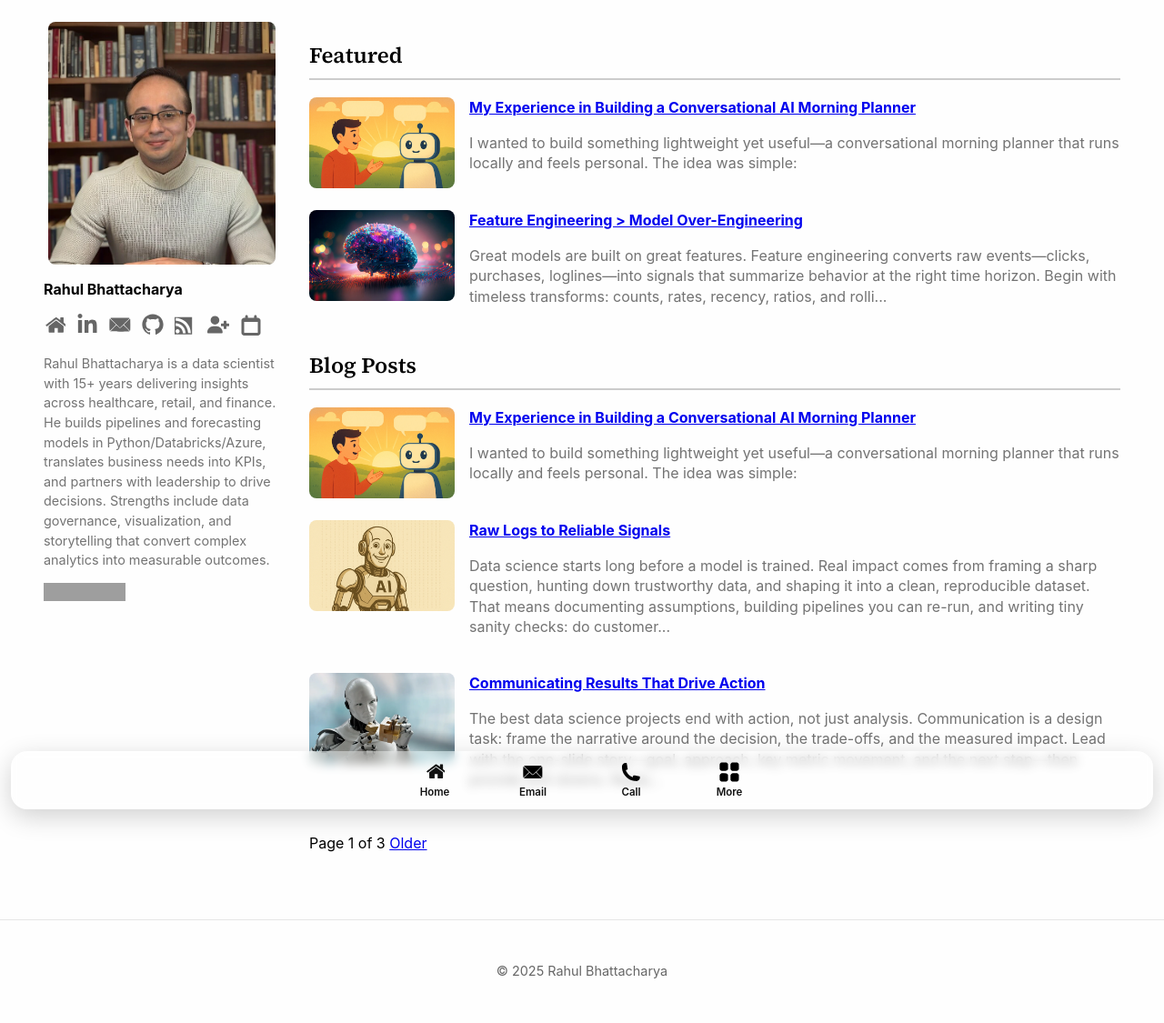
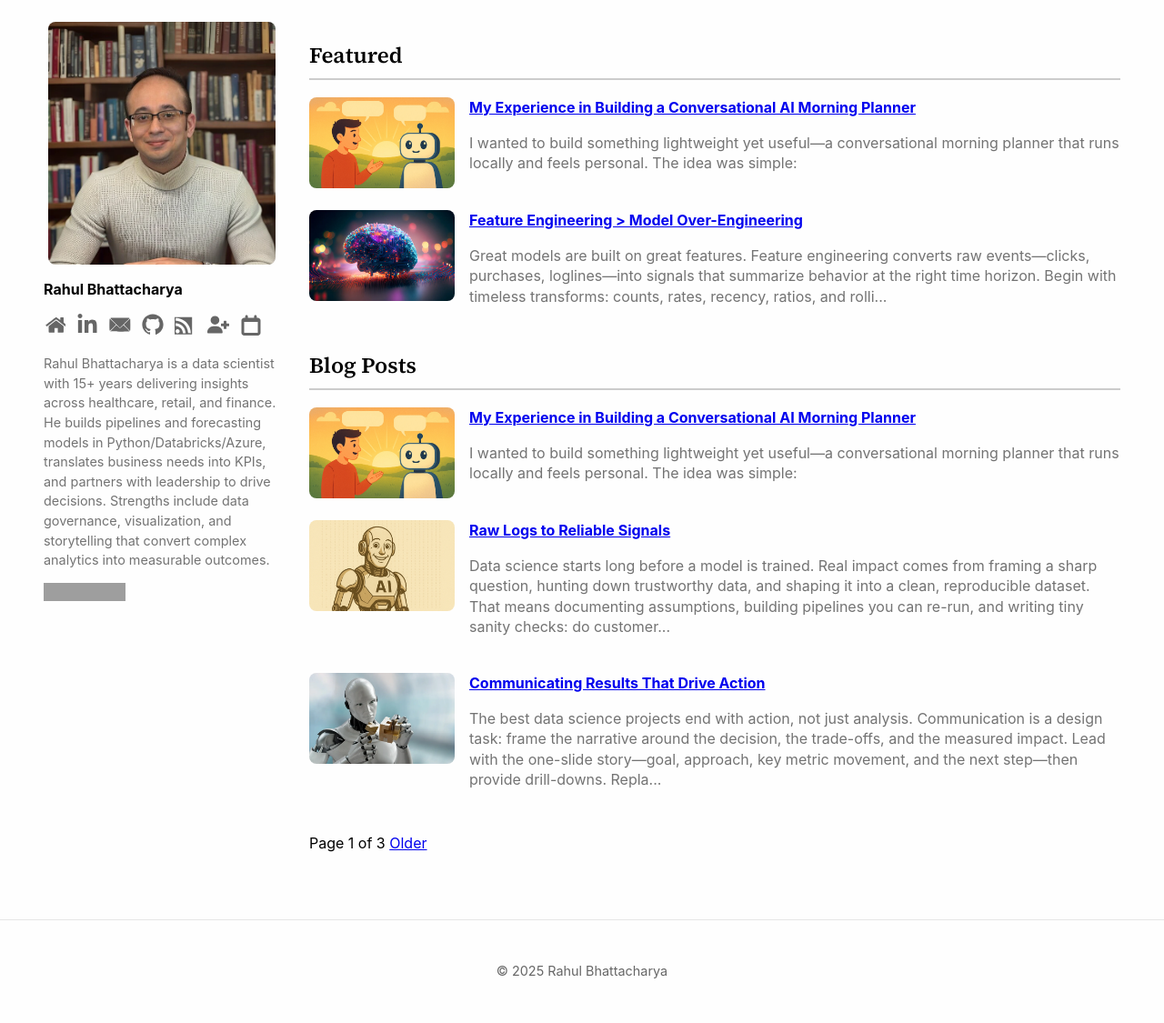
Before and after one commit to RahulBhattacharya1/RahulBhattacharya1.github.io, a Jekyll site: the page built from index.html, in a window 1280 px wide. Shown: the whole page at 91% size. Built offline with Jekyll 4.4.1, drawn with Linux system fonts in a browser that asks for light colours; the list of posts is cut into pages by our own code; grey boxes are pictures that could not be loaded.

Commit message:
Update main.scss

```diff
--- a/assets/css/main.scss
+++ b/assets/css/main.scss
@@ -536,195 +536,138 @@
   }
 }
 
-/* ──────────────────────────── */
-/*  Scroll-direction bottom nav */
-/* ──────────────────────────── */
+/* ===========================
+   Mobile Bottom Bar (Unified)
+   =========================== */
 
+/* Vars */
 :root{
   --bar-height: 64px;
-  --bar-radius: 14px;
-  --bar-bg: rgba(255,255,255,0.68);
-  --bar-bg-up: var(--bar-bg);         /* match the down-bar */
+  --bar-radius: 18px;
   --bar-blur: 10px;
-  --bar-shadow: 0 8px 28px rgba(0,0,0,0.18);
-  --z-bottomnav: 10010;               /* same layer as .mobile-glassbar */
+  --tabs-min: 84px;      /* min width for each tile */
+  --tabs-gap: 12px;
+}
+@media (max-width: 768px){
+  :root{ --bar-height: 58px; }
 }
 
+/* Containers: identical layout, no transforms (avoid subpixel shifts) */
+.mobile-glassbar,
 .bottom-nav{
   position: fixed;
   left: 0; right: 0; bottom: 0;
-  z-index: var(--z-bottomnav);
-  display: flex; align-items: center; justify-content: space-around;
+  z-index: 10020;
+  box-sizing: border-box;
+  isolation: isolate;                 /* own stacking context */
+  display: grid;
+  grid-auto-flow: column;
+  grid-auto-columns: minmax(var(--tabs-min), max-content);
+  justify-content: center;            /* center the whole row */
+  align-items: center;
+  gap: var(--tabs-gap);
   height: calc(var(--bar-height) + env(safe-area-inset-bottom));
-  padding: 10px 14px calc(10px + env(safe-area-inset-bottom));
-  border-top-left-radius: var(--bar-radius);
-  border-top-right-radius: var(--bar-radius);
-  margin: 0 auto;
-  max-width: 1100px;
-  box-shadow: none;
-  pointer-events: auto;
-  transition: transform 220ms ease, opacity 220ms ease, background-color 220ms ease;
-}
-
-/* Make the UP bar use the same safe-area padding as .mobile-glassbar */
-.bottom-nav.bottom-nav--up{
   padding: 10px max(16px, env(safe-area-inset-left))
            calc(10px + env(safe-area-inset-bottom))
            max(16px, env(safe-area-inset-right));
+  margin: 0 auto;
+  background: transparent;
+  color: #111;
+  pointer-events: auto;
+  transition: opacity 220ms ease;
 }
 
-/* The pill behind the UP bar’s buttons */
+/* Single glass “pill” behind buttons (same for both bars) */
+.mobile-glassbar::before,
 .bottom-nav--up::before{
-  content:"";
+  content: "";
   position: absolute;
   left: 12px; right: 12px;
   bottom: calc(10px + env(safe-area-inset-bottom));
-  height: var(--bar-height);   /* 64px desktop, 58px on mobile via :root */
-  border-radius: 18px;
+  height: var(--bar-height);
+  border-radius: var(--bar-radius);
   background: rgba(255,255,255,.4);
   backdrop-filter: saturate(180%) blur(6px);
   -webkit-backdrop-filter: saturate(180%) blur(6px);
   box-shadow: 0 8px 28px rgba(0,0,0,.18);
   pointer-events: none;
-  z-index: 0;
+  z-index: 0;                          /* behind buttons */
 }
 
-/* Ensure icons/text are above the pill */
-.bottom-nav--up .bar-btn{
+/* Buttons: identical between bars */
+.mobile-glassbar .bar-btn,
+.bottom-nav .bar-btn{
   position: relative;
-  z-index: 1;
-}
-
-/* Make buttons/links/icons inherit the bar’s color on both bars */
-.bottom-nav .bar-btn,
-.bottom-nav .bar-btn:link,
-.bottom-nav .bar-btn:visited { color: inherit; text-decoration: none; }
-
-.bottom-nav .bar-btn svg { fill: currentColor; }
-
-.bottom-nav--down{
-  background: transparent;   /* match UP bar: rely on the glass pill */
-  color: #1a1a1a;
-}
-
-.bottom-nav--up{
-  position: fixed; /* already inherited, but explicit is fine */
-  isolation: isolate;          /* its own stacking context */
-  background: transparent;     /* keep the bar itself clear */
-  color: #111;
-  opacity: 0;
-  transform: translateY(8px);
-  pointer-events: none;
-  z-index: 10020;              /* above page */
-}
-
-.is-scrolling-up .mobile-glassbar {
-  display: none !important;
-}
-
-.is-scrolling-down .mobile-glassbar{
-  opacity: 1;
-  transform: translateY(0);
-  pointer-events: auto;
-}
-
-.is-scrolling-up .bottom-nav--up{
-  opacity: 1;
-  transform: translateY(0);
-  pointer-events: auto;
-}
-.is-scrolling-up .bottom-nav--down{
-  opacity: 0;
-  transform: translateY(8px);
-  pointer-events: none;
-}
-
-.is-scrolling-down .bottom-nav--down{
-  opacity: 1;
-  transform: translateY(0);
-  pointer-events: auto;
-}
-.is-scrolling-down .bottom-nav--up{
-  opacity: 0;
-  transform: translateY(8px);
-  pointer-events: none;
-}
-
-@media (prefers-reduced-transparency: reduce){
-  .bottom-nav{
-    backdrop-filter: none;
-    -webkit-backdrop-filter: none;
-  }
-  .bottom-nav--down,
-  .bottom-nav--up{ background: rgba(255,255,255,0.92); }
-}
-
-@media (max-width: 768px){
-  :root{ --bar-height: 58px; }
-}
-
-/* Make UP and DOWN bars look identical */
-.mobile-glassbar .bar-btn,
-.bottom-nav .bar-btn {
+  z-index: 1;                           /* above the pill */
+  box-sizing: border-box;
   display: inline-flex;
   flex-direction: column;
   align-items: center;
   justify-content: center;
   gap: 6px;
   height: var(--bar-height);
-  margin: 0 6px;
+  padding: 0 6px;
+  min-width: var(--tabs-min);
   border-radius: 14px;
-  font-size: 11.5px;   /* match DOWN bar */
-  font-weight: 600;    /* match DOWN bar */
+  text-decoration: none;
+  color: inherit;
+  font-size: 11.5px;
+  font-weight: 600;
   line-height: 1;
+  -webkit-tap-highlight-color: transparent;
 }
+.mobile-glassbar .bar-btn:link,
+.mobile-glassbar .bar-btn:visited,
+.bottom-nav .bar-btn:link,
+.bottom-nav .bar-btn:visited{ color: inherit; text-decoration: none; }
 
 .mobile-glassbar .bar-btn span,
-.bottom-nav .bar-btn span {
-  display: block;      /* avoid baseline weirdness */
+.bottom-nav .bar-btn span{
+  display: block; /* avoid baseline/line-box quirks */
 }
 
 .mobile-glassbar .bar-btn svg,
-.bottom-nav .bar-btn svg {
-  width: 22px;
-  height: 22px;
-  display: block;
-  fill: currentColor;
+.bottom-nav .bar-btn svg{
+  width: 22px; height: 22px; display: block; fill: currentColor;
 }
 
-/* --- Fix: lock Home position the same in both bars --- */
-.mobile-glassbar,
-.bottom-nav {
-  justify-content: center !important;   /* stop space-around shifting */
-  gap: 12px;                             /* consistent spacing between icons */
+/* Active “pill” for a selected tab (optional) */
+.mobile-glassbar .bar-btn.is-active{
+  background: #fff;
+  box-shadow: 0 6px 16px rgba(0,0,0,.12);
+  color: #f97316;
 }
 
-/* Match horizontal padding (and safe areas) on both bars */
-.bottom-nav {
-  max-width: none; /* no narrower container */
-  padding: 10px max(16px, env(safe-area-inset-left))
-           calc(10px + env(safe-area-inset-bottom))
-           max(16px, env(safe-area-inset-right));
+/* Visibility switching without translate() (prevents horizontal nudge) */
+.bottom-nav--up{
+  opacity: 0;
+  visibility: hidden;
+  pointer-events: none;
+}
+.is-scrolling-up .mobile-glassbar{ display: none !important; } /* hide the DOWN bar entirely */
+.is-scrolling-up .bottom-nav--up{
+  opacity: 1;
+  visibility: visible;
+  pointer-events: auto;
+}
+.is-scrolling-down .bottom-nav--up{
+  opacity: 0;
+  visibility: hidden;
+  pointer-events: none;
 }
 
-/* Normalize button box sizes so total row width is identical */
-.mobile-glassbar .bar-btn,
-.bottom-nav .bar-btn {
-  box-sizing: border-box;
-  min-width: 84px;        /* keeps each tile width consistent */
-  padding: 0 6px;
-  display: inline-flex;
-  flex-direction: column;
-  align-items: center;
-  justify-content: center;
-  font-size: 11.5px;
-  font-weight: 600;
-  line-height: 1;
+/* Reduced transparency: keep both readable */
+@media (prefers-reduced-transparency: reduce){
+  .mobile-glassbar::before,
+  .bottom-nav--up::before{
+    background: rgba(255,255,255,0.92);
+    backdrop-filter: none;
+    -webkit-backdrop-filter: none;
+  }
 }
 
-.mobile-glassbar .bar-btn svg,
-.bottom-nav .bar-btn svg {
-  width: 22px;
-  height: 22px;
-  display: block;
+/* Hide the bars on large screens */
+@media (min-width: 1024px){
+  .mobile-glassbar,
+  .bottom-nav{ display: none; }
 }
```
